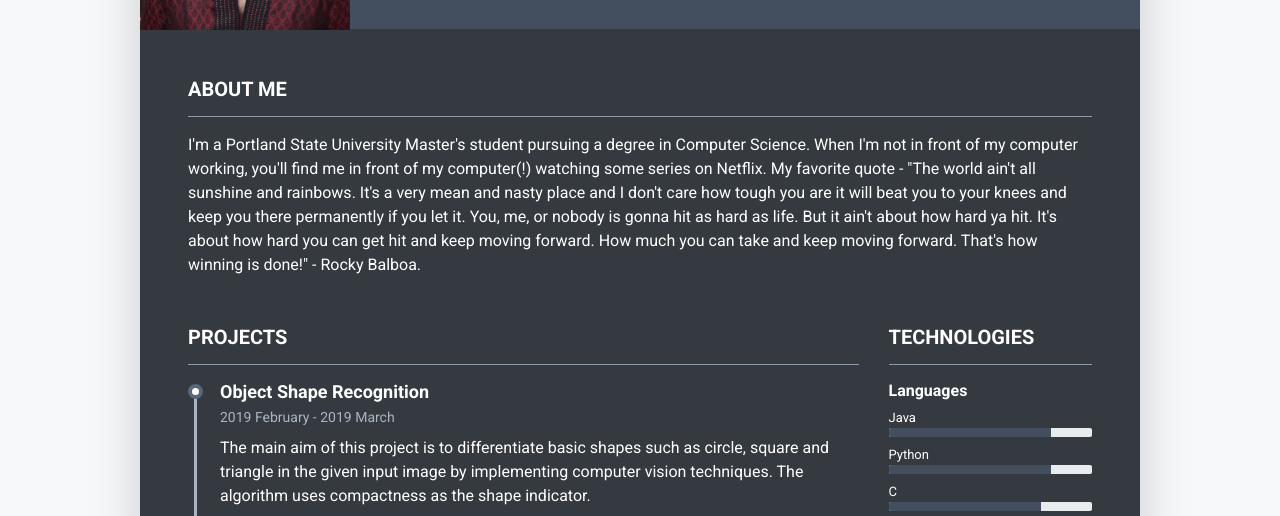
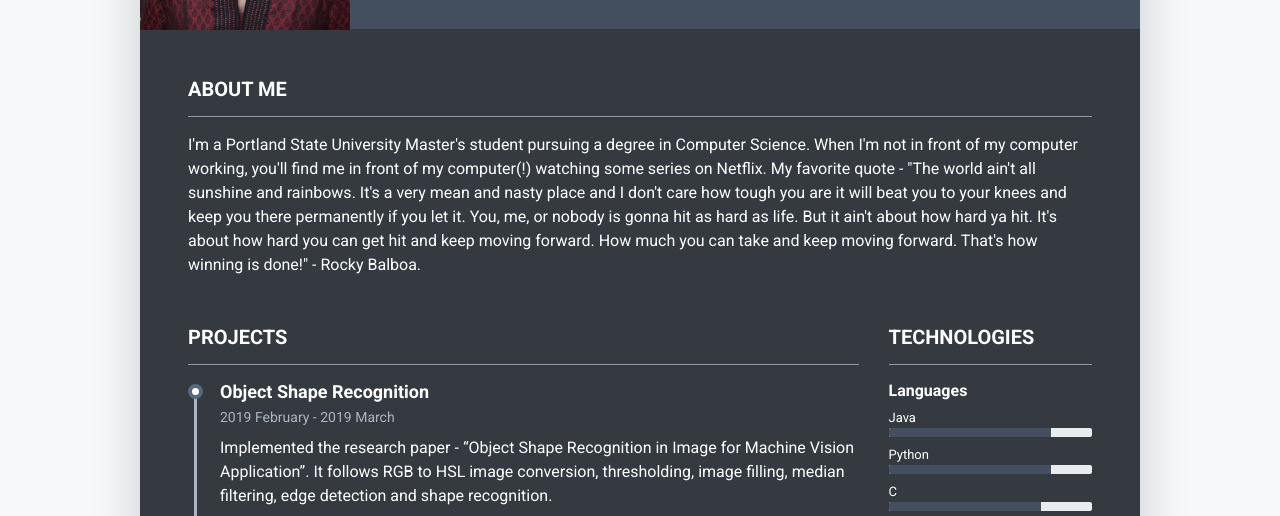
Before and after one commit to Gkunte11/Gkunte11.github.io, a website: page index.html in a window 1280 px wide. Shown: the part 216-732 px from the top of the page. Drawn offline with Linux system fonts and the light colour scheme.

Commit message:
Updated index file

```diff
--- a/index.html
+++ b/index.html
@@ -107,7 +107,9 @@
                                     </div>
 
                                     <div class="resume-timeline-item-desc">
-                                        <p>The main aim of this project is to differentiate basic shapes such as circle, square and triangle in the given input image by implementing computer vision techniques. The algorithm uses compactness as the shape indicator.</p>
+                                        <p>Implemented the research paper - “Object Shape Recognition in Image for Machine Vision Application”.
+                                            It follows RGB to HSL image conversion, thresholding, image filling, median filtering,
+                                            edge detection and shape recognition.</p>
 
 
                                         <h4 class="resume-timeline-item-desc-heading font-weight-bold">Technologies used:</h4>
```
